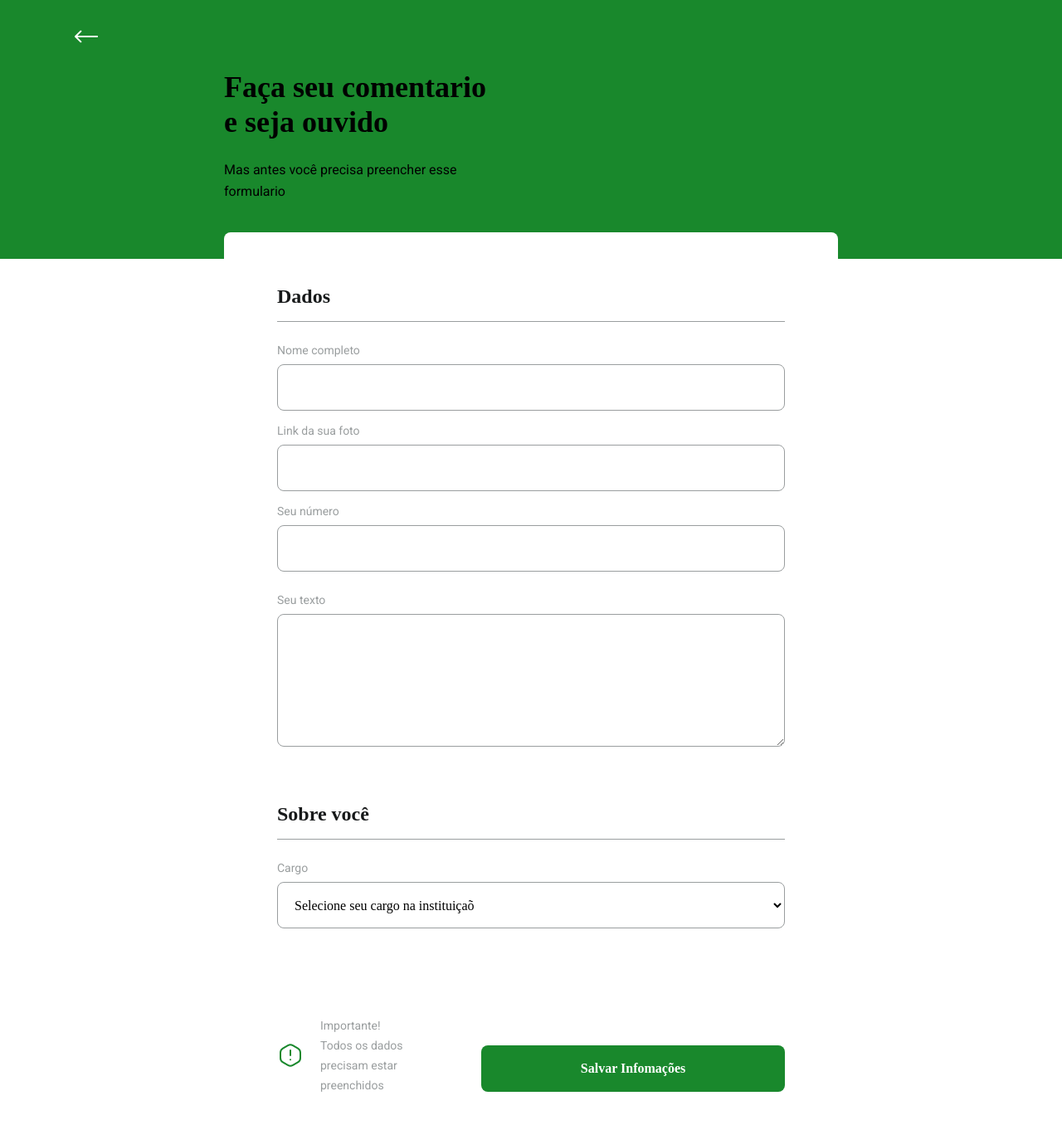
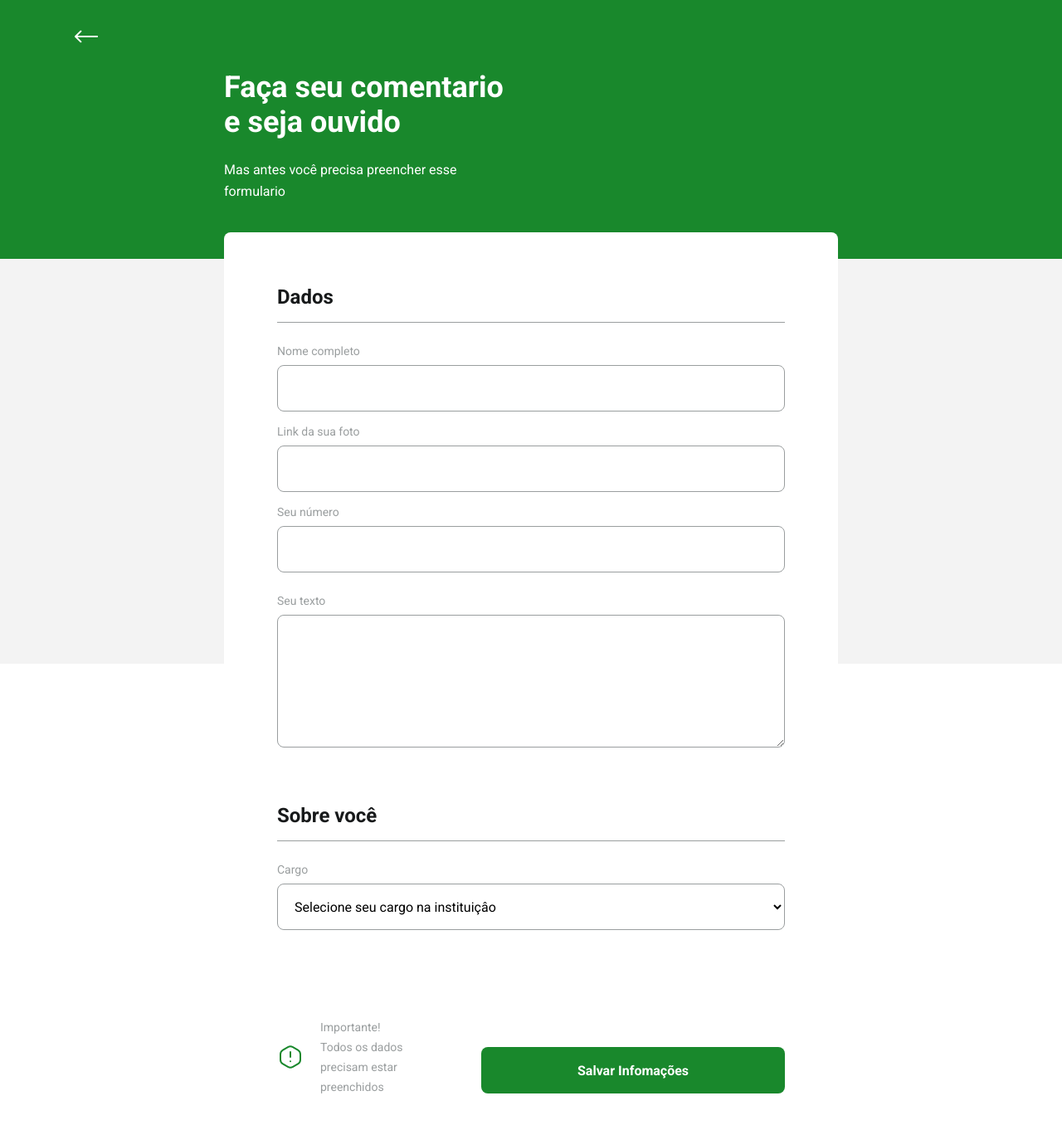
Before and after one commit to lucasttavares/Projeto-Final-PW2, a React (Create React App) app in the folder front-end/: page /form in a window 1280 px wide. Shown: the top 1356 px of the page at 83% size. Built offline with nearby package versions, Linux system fonts and the light colour scheme.

Commit message:
Finalizando ligação de back e front

```diff
--- a/front-end/src/components/PageHeader/Textarea/styles.css
+++ b/front-end/src/components/Input/styles.css
@@ -1,23 +1,23 @@
-.textarea-block{
+.input-block{
     position: relative;
 }
 
-
-.textarea-block label{
+.input-block + .input-block{
+    margin-top: 1.4rem;
+}
+.input-block label{
     font-size: 1.4rem;
 
 }
 
-.textarea-block textarea{
+.input-block input{
     width: 100%;
-    height: 16rem;
-    min-height: 10rem;
+    height: 5.6rem;
     margin-top: 0.8rem;
     border-radius: 0.8rem;
     background-color: white;
     border: 1px solid #9A9E9F;
     outline: 0;
-    resize: vertical;
-    padding: 1.2rem 1.6rem;
-    font: 1.6rem Archivo;
+    padding: 0 1.6rem;
+    font: 1.6rem Roboto;
 }
--- a/front-end/src/components/PageHeader/style.css
+++ b/front-end/src/components/PageHeader/style.css
@@ -37,16 +37,16 @@
   }
 
   .page-header .header-content strong {
-    font: 700 3.6rem Archivo;
+    font: 700 3.6rem Roboto;
     line-height: 4.2rem;
-    color: var(--color-title-in-primary);
+    color: white;
   }
 
   .page-header .header-content p {
     max-width: 30rem;
     font-size: 1.6rem;
     line-height: 2.6rem;
-    color: var(--color-title-in-primary);
+    color: white;
     margin-top: 2.4rem;
   }
 
--- a/front-end/src/components/Select/index.tsx
+++ b/front-end/src/components/Select/index.tsx
@@ -16,7 +16,7 @@ const Select: React.FC <SelectProps> = ({ label, name, options, ...rest}) => {
     <div className="select-block">
         <label htmlFor={name}>{label}</label>
         <select id={name} {...rest}>
-            <option value="" disabled selected hidden>Selecione seu cargo na instituiçaõ</option>
+            <option value="" disabled selected hidden>Selecione seu cargo na instituiçâo</option>
 
             {options.map(option =>{
                 return<option key={option.value} value={option.value}>{option.label}</option>
--- a/front-end/src/components/Select/styles.css
+++ b/front-end/src/components/Select/styles.css
@@ -19,5 +19,5 @@
     border: 1px solid #9A9E9F;
     outline: 0;
     padding: 0 1.6rem;
-    font: 1.6rem Archivo;
+    font: 1.6rem Roboto;
 }
--- a/front-end/src/components/PageHeader/Input/styles.css
+++ b/front-end/src/components/Textarea/styles.css
@@ -1,23 +1,23 @@
-.input-block{
+.textarea-block{
     position: relative;
 }
 
-.input-block + .input-block{
-    margin-top: 1.4rem;
-}
-.input-block label{
+
+.textarea-block label{
     font-size: 1.4rem;
 
 }
 
-.input-block input{
+.textarea-block textarea{
     width: 100%;
-    height: 5.6rem;
+    height: 16rem;
+    min-height: 10rem;
     margin-top: 0.8rem;
     border-radius: 0.8rem;
     background-color: white;
     border: 1px solid #9A9E9F;
     outline: 0;
-    padding: 0 1.6rem;
-    font: 1.6rem Archivo;
+    resize: vertical;
+    padding: 1.2rem 1.6rem;
+    font: 1.6rem Roboto;
 }
--- a/front-end/src/pages/InformeForm/index.tsx
+++ b/front-end/src/pages/InformeForm/index.tsx
@@ -1,27 +1,40 @@
 import React, { FormEvent, useState } from "react";
+import { useNavigate} from 'react-router-dom';
 import PageHeader from "../../components/PageHeader";
-import Input from "../../components/PageHeader/Input";
+import Input from "../../components/Input";
 import iconAttention from "../../assets/images/Atenção.svg";
-import Textarea from "../../components/PageHeader/Textarea";
+import Textarea from "../../components/Textarea";
 import Select from "../../components/Select";
 
 import "./style.css"
-import { create } from "domain";
+import api from "../../services/api";
 
 function InformeForm() {
+
+  const navigate = useNavigate();
+
   const[name, setName] = useState("");
   const[avatar, setAvatar] = useState("");
   const[numero, setNumero] = useState("");
-  const[texto, setTexto] = useState("");
+  const[bio, setBio] = useState("");
 
-  function handleCreatClass(e: FormEvent){
+  const[subject, setSubject] = useState("")
+
+  function handleCreatCard(e: FormEvent){
     e.preventDefault();
 
-    console.log({
+    api.post("cards",{
       name,
       avatar,
       numero,
-      texto
+      bio,
+      subject
+    }).then(() => {
+      alert("Realizado cm sucesso")
+
+      navigate("/");
+    }).catch(() =>{
+      alert("Erro")
     })
 
   }
@@ -34,14 +47,14 @@ function InformeForm() {
       />
 
       <main>
-        <form onSubmit={handleCreatClass}>
+        <form onSubmit={handleCreatCard}>
         <fieldset>
           <legend>Dados</legend>
 
           <Input name="name" label="Nome completo" value={name} onChange={(e) => {setName(e.target.value)}}/>
           <Input name="avatar" label="Link da sua foto" value={avatar} onChange={(e) => {setAvatar(e.target.value)}}/>
           <Input name="numero" label="Seu número" value={numero} onChange={(e) => {setNumero(e.target.value)}}/>
-          <Textarea name="texto" label="Seu texto" value={texto} onChange={(e) => {setTexto(e.target.value)}}/>
+          <Textarea name="bio" label="Seu texto" value={bio} onChange={(e) => {setBio(e.target.value)}}/>
 
         </fieldset>
 
@@ -49,8 +62,10 @@ function InformeForm() {
           <legend>Sobre você</legend>
 
           <Select
-            name="cargo"
+            name="subject"
             label="Cargo"
+            value={subject}
+            onChange={(e) => { setSubject(e.target.value) }}
             options={[
               {value: "Professor", label: "Professor"},
               {value: "Servidor", label: "Servidor"},
--- a/front-end/src/pages/InformeForm/style.css
+++ b/front-end/src/pages/InformeForm/style.css
@@ -1,6 +1,7 @@
 #page-informe-list{
     width: 100vw;
     height: 100vw;
+    background:#f3f3f3;
 }
 
 #page-informe-list .page-header .header-content{
@@ -27,7 +28,7 @@
 }
 
 #page-informe-list main fieldset legend{
-    font: 700 2.4rem Archivo;
+    font: 700 2.4rem Roboto;
     color: #17191A;
     margin-bottom: 2.4rem;
     display: flex;
@@ -76,7 +77,7 @@
     border: 0;
     border-radius: 0.8rem;
     cursor: pointer;
-    font: 700 1.6rem Archivo;
+    font: 700 1.6rem Roboto;
     display: flex;
     align-items: center;
     justify-content: center;
```
Also changed, not shown: front-end/src/components/Input/index.tsx (renamed from front-end/src/components/PageHeader/Input/index.tsx), front-end/src/components/Textarea/index.tsx (renamed from front-end/src/components/PageHeader/Textarea/index.tsx), 1 other file (tests, documents, lock files or other folders).
